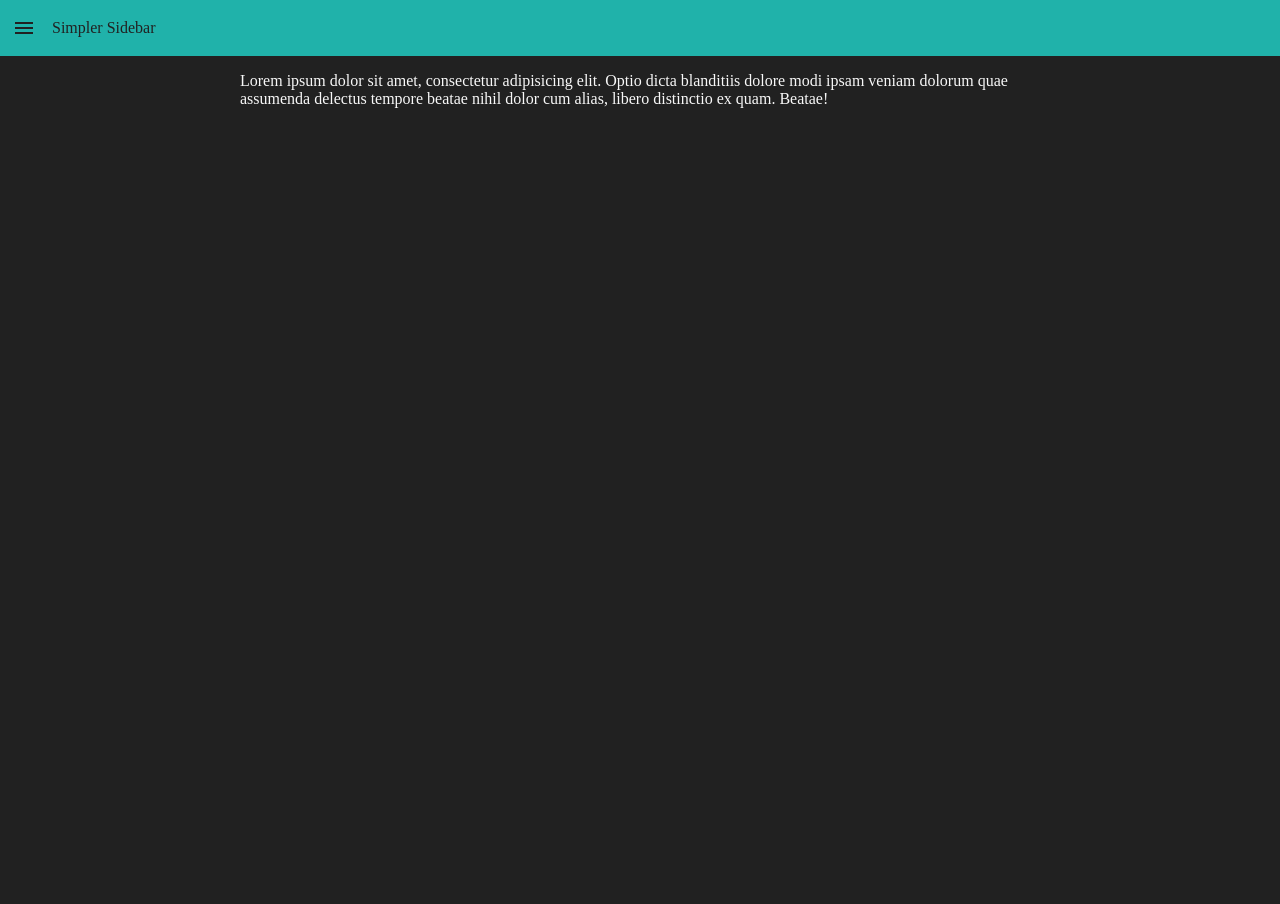
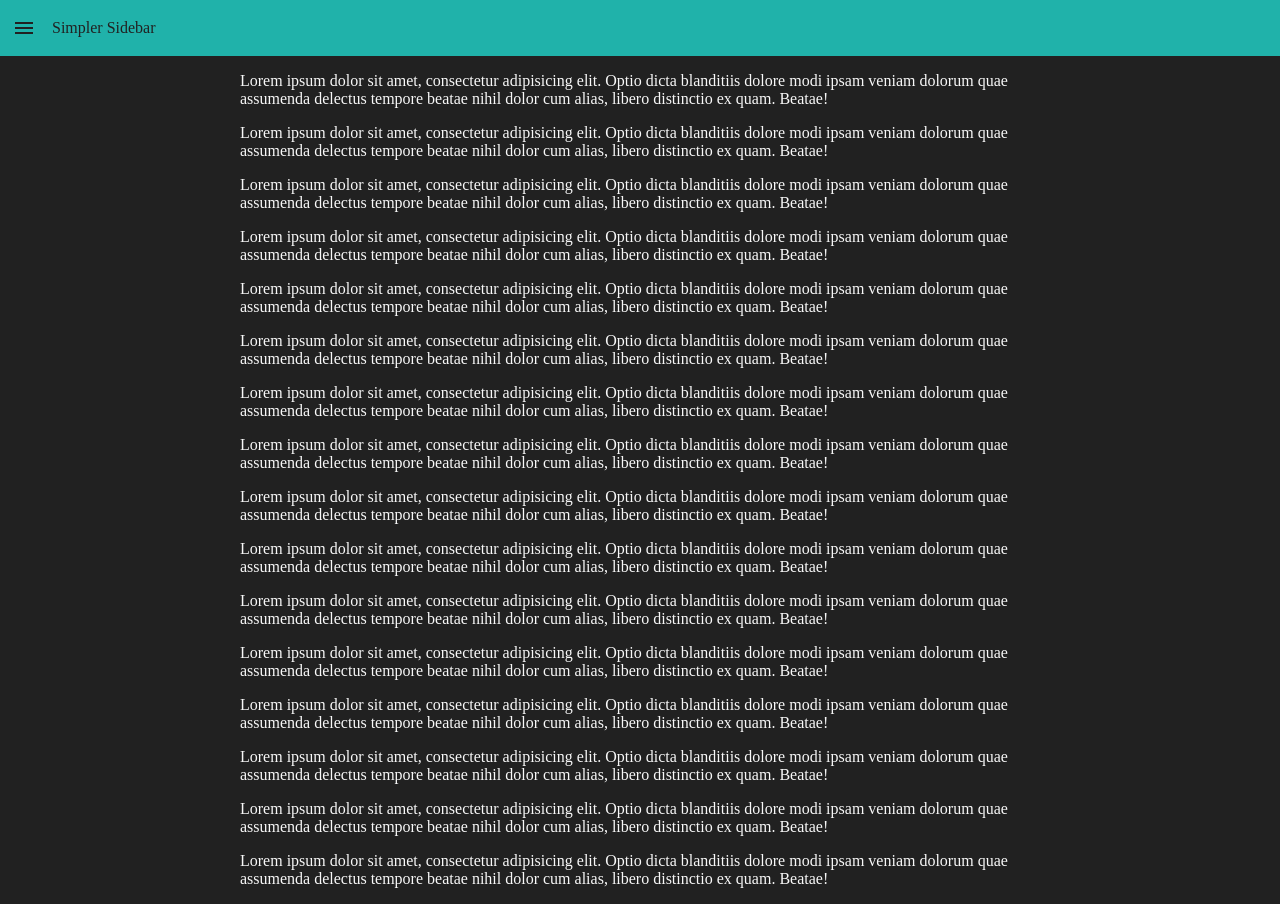
Before and after one commit to ctrlmaniac/sidebar, a website with bundled scripts: page packages/simpler/demo/index.html in a window 1280 px wide. Before the commit the page ends 800 px from the top, so only its background shows below. Built offline with nearby package versions, Linux system fonts and the light colour scheme.

Commit message:
docs: update demo

```diff
--- a/packages/simpler/demo/index.html
+++ b/packages/simpler/demo/index.html
@@ -49,11 +49,117 @@
           id nobis praesentium eum tempore maiores doloremque dolor quisquam
           voluptas eligendi?
         </p>
+        <p class="quit-sidebar">click me!</p>
       </div>
     </div>
 
     <main>
       <div class="container">
+        <p>
+          Lorem ipsum dolor sit amet, consectetur adipisicing elit. Optio dicta
+          blanditiis dolore modi ipsam veniam dolorum quae assumenda delectus
+          tempore beatae nihil dolor cum alias, libero distinctio ex quam.
+          Beatae!
+        </p>
+
+        <p>
+          Lorem ipsum dolor sit amet, consectetur adipisicing elit. Optio dicta
+          blanditiis dolore modi ipsam veniam dolorum quae assumenda delectus
+          tempore beatae nihil dolor cum alias, libero distinctio ex quam.
+          Beatae!
+        </p>
+
+        <p>
+          Lorem ipsum dolor sit amet, consectetur adipisicing elit. Optio dicta
+          blanditiis dolore modi ipsam veniam dolorum quae assumenda delectus
+          tempore beatae nihil dolor cum alias, libero distinctio ex quam.
+          Beatae!
+        </p>
+
+        <p>
+          Lorem ipsum dolor sit amet, consectetur adipisicing elit. Optio dicta
+          blanditiis dolore modi ipsam veniam dolorum quae assumenda delectus
+          tempore beatae nihil dolor cum alias, libero distinctio ex quam.
+          Beatae!
+        </p>
+
+        <p>
+          Lorem ipsum dolor sit amet, consectetur adipisicing elit. Optio dicta
+          blanditiis dolore modi ipsam veniam dolorum quae assumenda delectus
+          tempore beatae nihil dolor cum alias, libero distinctio ex quam.
+          Beatae!
+        </p>
+
+        <p>
+          Lorem ipsum dolor sit amet, consectetur adipisicing elit. Optio dicta
+          blanditiis dolore modi ipsam veniam dolorum quae assumenda delectus
+          tempore beatae nihil dolor cum alias, libero distinctio ex quam.
+          Beatae!
+        </p>
+
+        <p>
+          Lorem ipsum dolor sit amet, consectetur adipisicing elit. Optio dicta
+          blanditiis dolore modi ipsam veniam dolorum quae assumenda delectus
+          tempore beatae nihil dolor cum alias, libero distinctio ex quam.
+          Beatae!
+        </p>
+
+        <p>
+          Lorem ipsum dolor sit amet, consectetur adipisicing elit. Optio dicta
+          blanditiis dolore modi ipsam veniam dolorum quae assumenda delectus
+          tempore beatae nihil dolor cum alias, libero distinctio ex quam.
+          Beatae!
+        </p>
+
+        <p>
+          Lorem ipsum dolor sit amet, consectetur adipisicing elit. Optio dicta
+          blanditiis dolore modi ipsam veniam dolorum quae assumenda delectus
+          tempore beatae nihil dolor cum alias, libero distinctio ex quam.
+          Beatae!
+        </p>
+
+        <p>
+          Lorem ipsum dolor sit amet, consectetur adipisicing elit. Optio dicta
+          blanditiis dolore modi ipsam veniam dolorum quae assumenda delectus
+          tempore beatae nihil dolor cum alias, libero distinctio ex quam.
+          Beatae!
+        </p>
+
+        <p>
+          Lorem ipsum dolor sit amet, consectetur adipisicing elit. Optio dicta
+          blanditiis dolore modi ipsam veniam dolorum quae assumenda delectus
+          tempore beatae nihil dolor cum alias, libero distinctio ex quam.
+          Beatae!
+        </p>
+
+        <p>
+          Lorem ipsum dolor sit amet, consectetur adipisicing elit. Optio dicta
+          blanditiis dolore modi ipsam veniam dolorum quae assumenda delectus
+          tempore beatae nihil dolor cum alias, libero distinctio ex quam.
+          Beatae!
+        </p>
+
+        <p>
+          Lorem ipsum dolor sit amet, consectetur adipisicing elit. Optio dicta
+          blanditiis dolore modi ipsam veniam dolorum quae assumenda delectus
+          tempore beatae nihil dolor cum alias, libero distinctio ex quam.
+          Beatae!
+        </p>
+
+        <p>
+          Lorem ipsum dolor sit amet, consectetur adipisicing elit. Optio dicta
+          blanditiis dolore modi ipsam veniam dolorum quae assumenda delectus
+          tempore beatae nihil dolor cum alias, libero distinctio ex quam.
+          Beatae!
+        </p>
+
+        <p>
+          Lorem ipsum dolor sit amet, consectetur adipisicing elit. Optio dicta
+          blanditiis dolore modi ipsam veniam dolorum quae assumenda delectus
+          tempore beatae nihil dolor cum alias, libero distinctio ex quam.
+          Beatae!
+        </p>
+
         <p>
           Lorem ipsum dolor sit amet, consectetur adipisicing elit. Optio dicta
           blanditiis dolore modi ipsam veniam dolorum quae assumenda delectus
--- a/packages/simpler/demo/static/css/main.css
+++ b/packages/simpler/demo/static/css/main.css
@@ -17,7 +17,7 @@ body {
 }
 
 .appbar {
-  position: absolute;
+  position: fixed;
   top: 0;
   right: 0;
   left: 0;
--- a/packages/simpler/demo/static/js/left.js
+++ b/packages/simpler/demo/static/js/left.js
@@ -2,7 +2,7 @@ $("document").ready(function () {
   $("#sidebar-left").simplerSidebar({
     selectors: {
       trigger: "#toggle-sidebar-left",
-      quitter: ".quit-sidebar-left",
+      quitter: ".quit-sidebar",
     },
     animation: {
       easing: "easeOutQuint",
```
